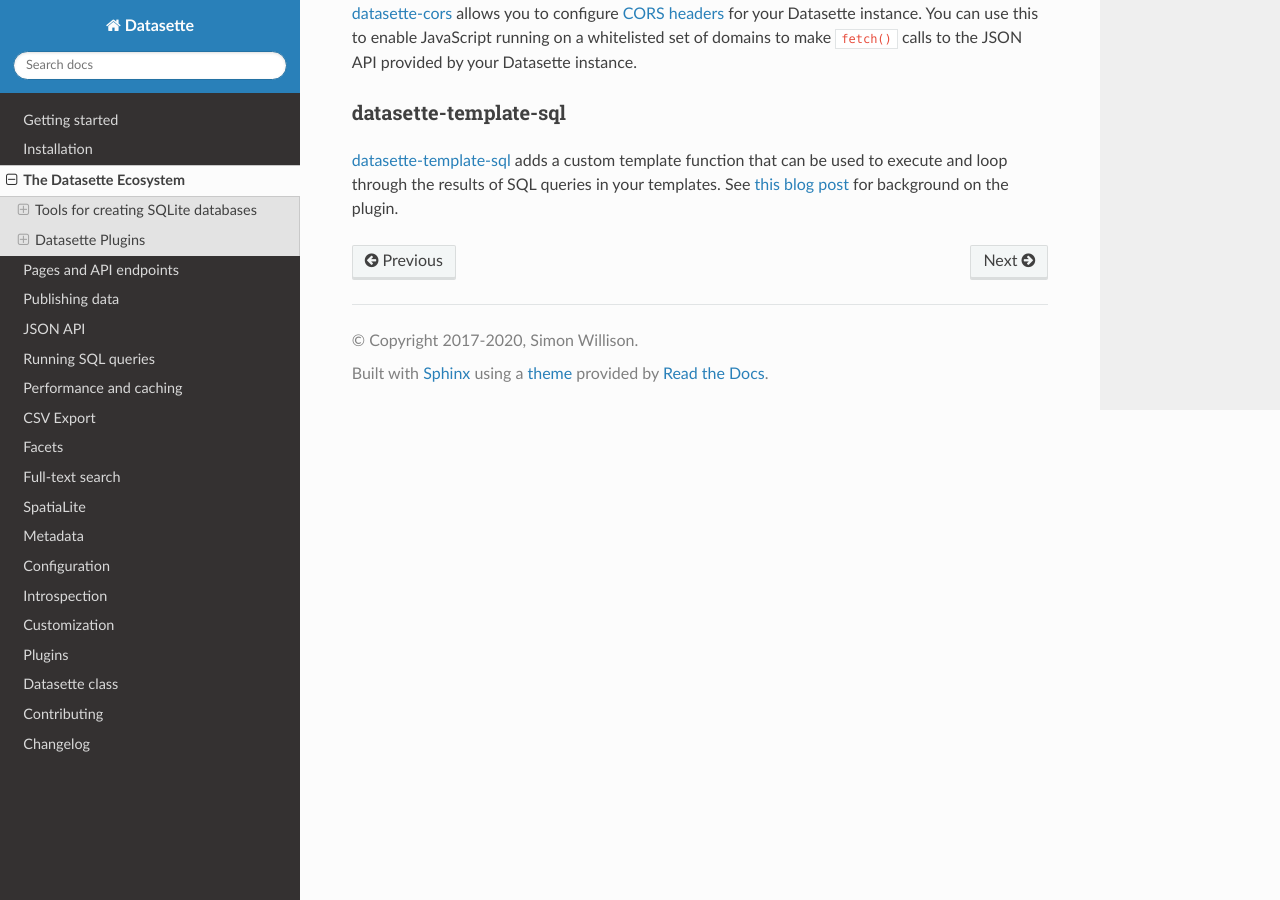
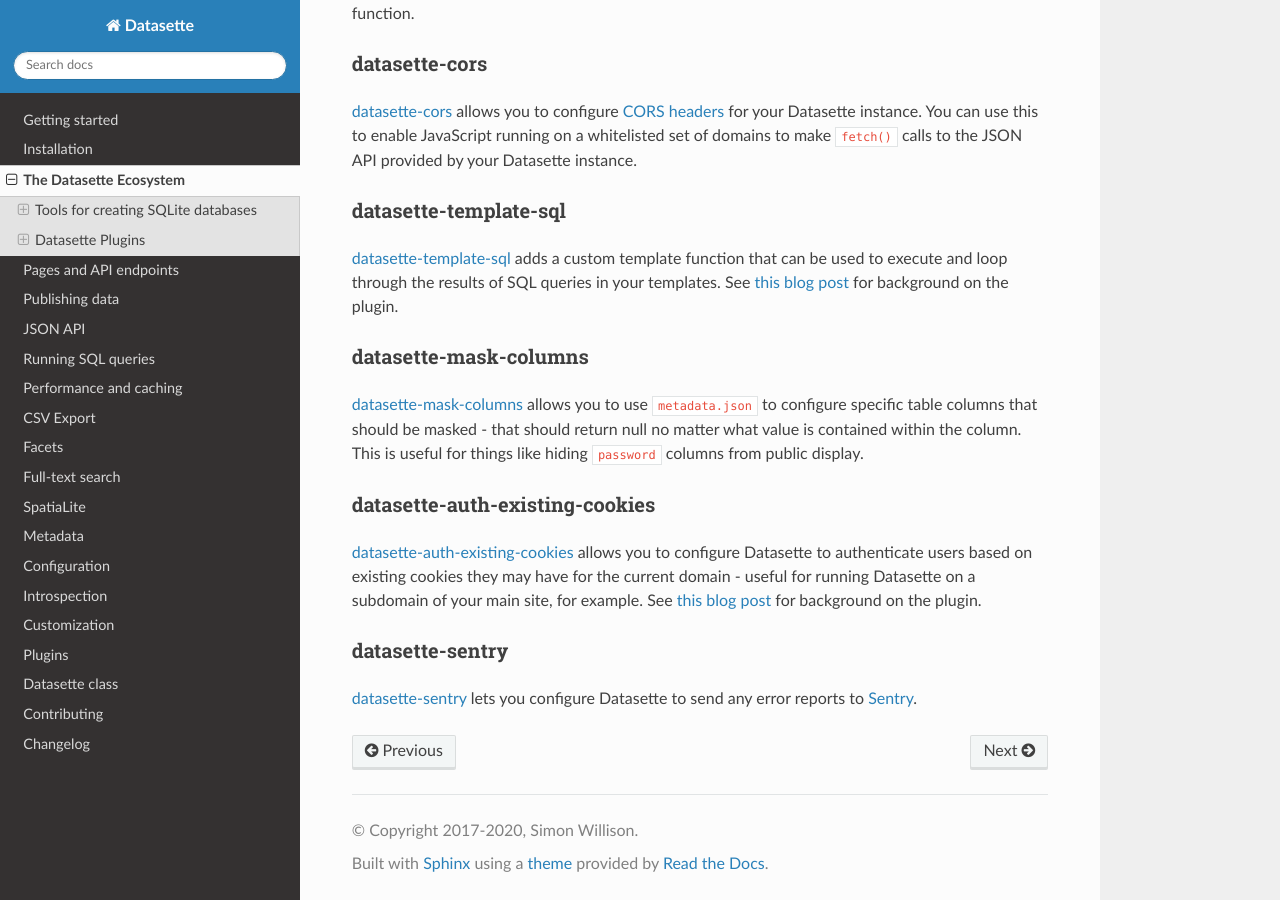
Before and after one commit to simonw/datasette, a Sphinx documentation site: the page built from docs/ecosystem.rst, in a window 1280 px wide and 900 px high, scrolled down 4390 px. Built offline with Sphinx 7.4.7 and the Read the Docs theme 2.0.0, drawn with Linux system fonts in a browser that asks for light colours; some of the changed text lies outside the part shown.

Commit message:
Added shapefile-to-sqlite, datasette-mask-columns, datasette-auth-existing-cookies, datasette-auth-existing-cookies
Refs #679

```diff
--- a/docs/ecosystem.rst
+++ b/docs/ecosystem.rst
@@ -48,6 +48,11 @@
 -----------------
 
 `geojson-to-sqlite <https://github.com/simonw/geojson-to-sqlite>`__ converts GeoJSON files to SQLite, optionally using SpatiaLite to create geospatial indexes for fast geometric queries.
+
+shapefile-to-sqlite
+-------------------
+
+`shapefile-to-sqlite <https://github.com/simonw/shapefile-to-sqlite>`__ converts ESRI shapefiles to SQLite, optionally using SpatiaLite .
 
 socrata2sql
 -----------
@@ -166,3 +171,18 @@
 ----------------------
 
 `datasette-template-sql <https://github.com/simonw/datasette-template-sql>`__ adds a custom template function that can be used to execute and loop through the results of SQL queries in your templates. See `this blog post <https://simonwillison.net/2019/Nov/18/datasette-template-sql/>`__ for background on the plugin.
+
+datasette-mask-columns
+----------------------
+
+`datasette-mask-columns <https://github.com/simonw/datasette-mask-columns>`__ allows you to use ``metadata.json`` to configure specific table columns that should be masked - that should return null no matter what value is contained within the column. This is useful for things like hiding ``password`` columns from public display.
+
+datasette-auth-existing-cookies
+-------------------------------
+
+`datasette-auth-existing-cookies <https://github.com/simonw/datasette-auth-existing-cookies>`__ allows you to configure Datasette to authenticate users based on existing cookies they may have for the current domain - useful for running Datasette on a subdomain of your main site, for example. See `this blog post <https://simonwillison.net/2020/Jan/29/weeknotes-datasette-cookies-sentry/>`__ for background on the plugin.
+
+datasette-sentry
+----------------
+
+`datasette-sentry <https://github.com/simonw/datasette-sentry>`__ lets you configure Datasette to send any error reports to `Sentry <https://sentry.io/>`__.
```
